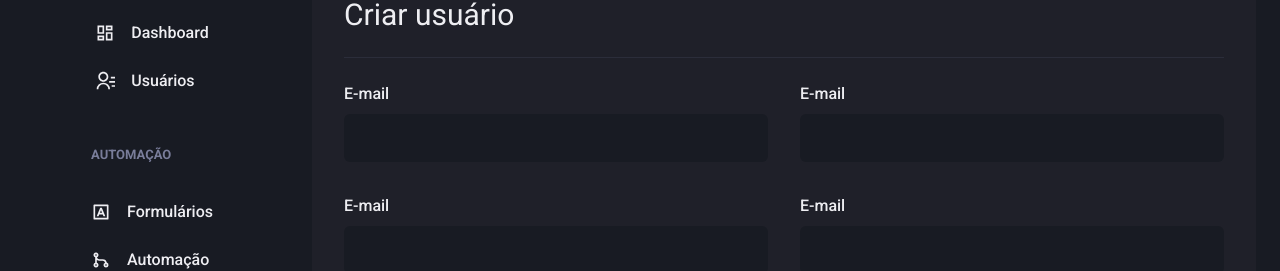
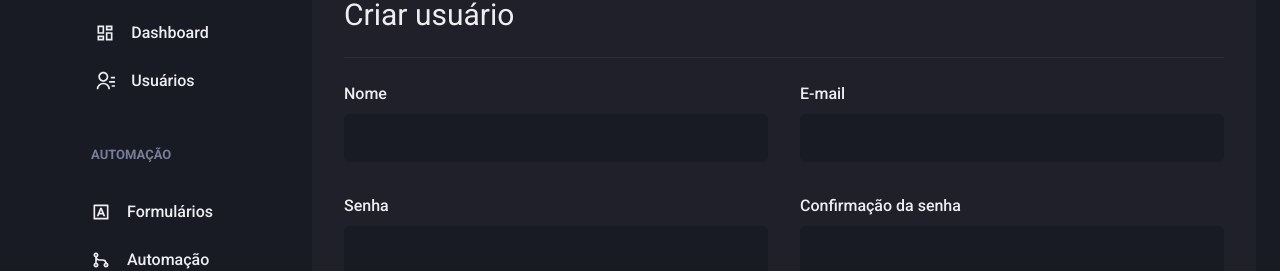
Before and after one commit to ivanrogeriio/dashgo, a Next.js app: page /users/create in a window 1280 px wide. Shown: the part 155-426 px from the top of the page. Built offline with nearby package versions, Linux system fonts and the light colour scheme.

Commit message:
Correção: aplicando as props corretamente

```diff
--- a/src/components/Form/Input.tsx
+++ b/src/components/Form/Input.tsx
@@ -13,12 +13,11 @@ interface InputProps extends ChakraInputProps {
 export default function Input({ name, label, ...rest }: InputProps) {
 	return (
 		<FormControl>
-			{!!label && <FormLabel htmlFor={'email'}>E-mail</FormLabel>}
+			{!!label && <FormLabel htmlFor={name}>{label}</FormLabel>}
 
 			<ChakraInput
-				name={'email'}
+				name={name}
 				// placeholder={'E-mail'}
-				type={'email'}
 				focusBorderColor={'pink.500'}
 				bgColor={'gray.900'}
 				variant={'filled'}
```
